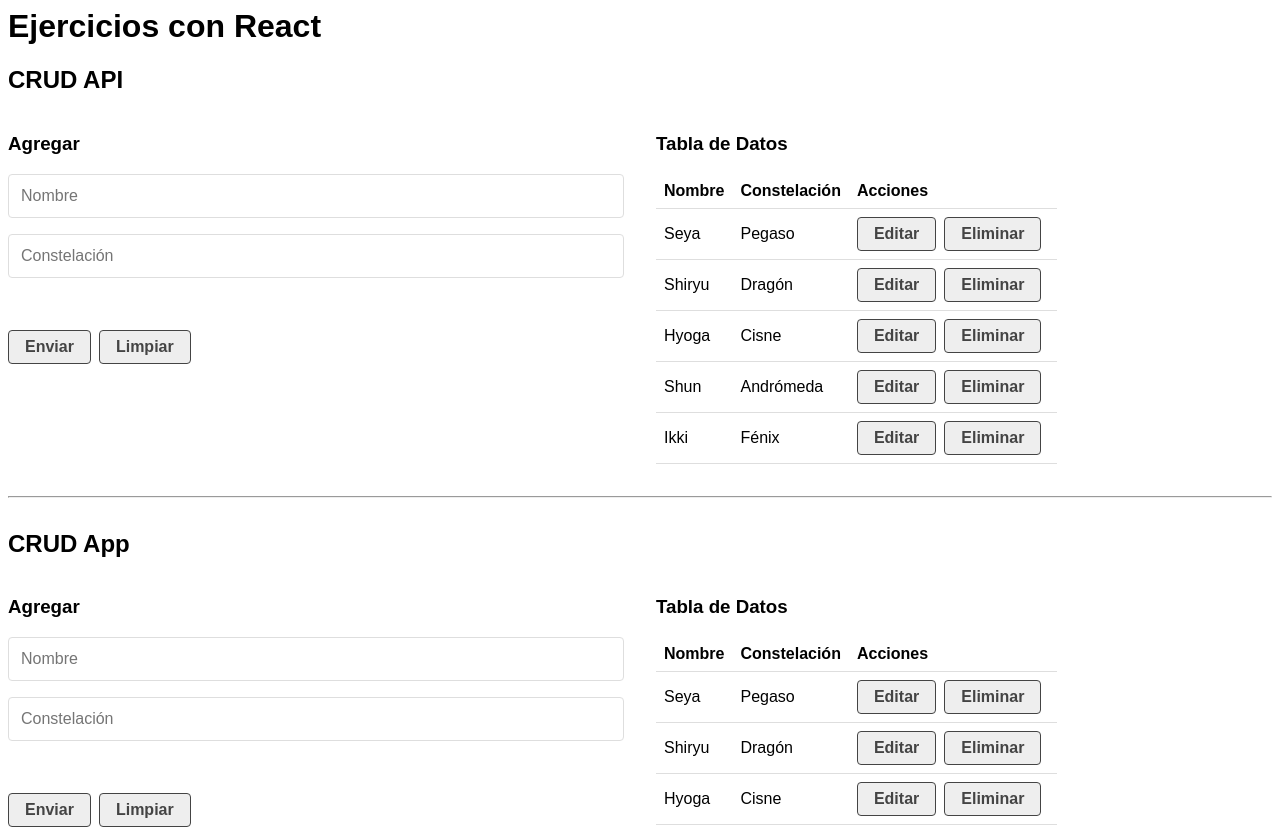
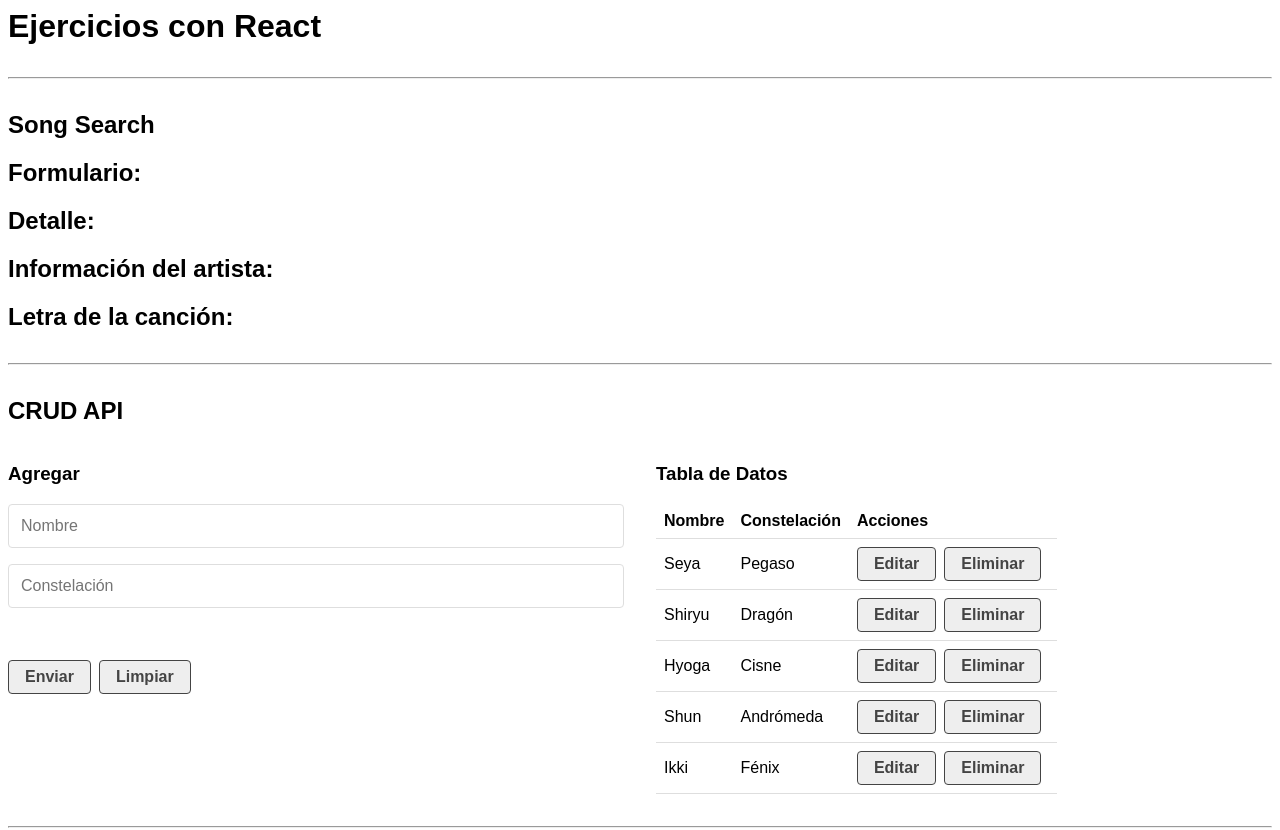
Before and after one commit to angelgimenez85/Curso-React_Ejercicios, a React (Create React App) app: page / in a window 1280 px wide. Shown: the top 830 px of the page. Built offline with nearby package versions, Linux system fonts and the light colour scheme; data requests are answered from the project's data file.

Commit message:
Video 37

```diff
--- a/src/App.js
+++ b/src/App.js
@@ -1,5 +1,6 @@
 import React from 'react';
 import './style.css';
+import SongSearch from './components/SongSearch';
 import CrudApp from './components/CrudApp';
 import CrudApi from './components/CrudApi';
 
@@ -7,6 +8,9 @@ export default function App() {
   return (
     <div>
       <h1>Ejercicios con React</h1>
+      <hr />
+      <SongSearch />
+      <hr />
       <CrudApi />
       <hr />
       <CrudApp />
--- /dev/null
+++ b/src/components/SongArtist.js
@@ -0,0 +1,11 @@
+import React from 'react';
+
+const SongArtist = () => {
+  return (
+    <div>
+      <h2>Información del artista:</h2>
+    </div>
+  );
+};
+
+export default SongArtist;
--- /dev/null
+++ b/src/components/SongDetail.js
@@ -0,0 +1,15 @@
+import React from 'react';
+import SongArtist from './SongArtist';
+import SongLyric from './SongLyric';
+
+const SongDetail = ({search, lyric, bio}) => {
+  return (
+    <div>
+      <h2>Detalle:</h2>
+      <SongArtist />
+      <SongLyric />
+    </div>
+  );
+};
+
+export default SongDetail;
--- /dev/null
+++ b/src/components/SongForm.js
@@ -0,0 +1,11 @@
+import React from 'react';
+
+const SongForm = ({ handeSearch }) => {
+  return (
+    <div>
+      <h2>Formulario:</h2>
+    </div>
+  );
+};
+
+export default SongForm;
--- /dev/null
+++ b/src/components/SongLyric.js
@@ -0,0 +1,11 @@
+import React from 'react';
+
+const SongLyric = () => {
+  return (
+    <div>
+      <h2>Letra de la canción:</h2>
+    </div>
+  );
+};
+
+export default SongLyric;
--- /dev/null
+++ b/src/components/SongSearch.js
@@ -0,0 +1,26 @@
+import React, { useState, useEffect } from 'react';
+import SongForm from './SongForm';
+import SongDetail from './SongDetail';
+import Loader from './Loader';
+
+const SongSearch = () => {
+  const [search, setSearch] = useState(null);
+  const [lyric, setLyric] = useState(null);
+  const [bio, setBio] = useState(null);
+  const [loading, setLoading] = useState(false);
+
+  const handeSearch = (data) => {
+    console.log(data);
+  };
+
+  return (
+    <div>
+      <h2>Song Search</h2>
+      {loading && <Loader />}
+      <SongForm handeSearch={handeSearch} />
+      <SongDetail search={search} lyric={lyric} bio={bio} />
+    </div>
+  );
+};
+
+export default SongSearch;
```
